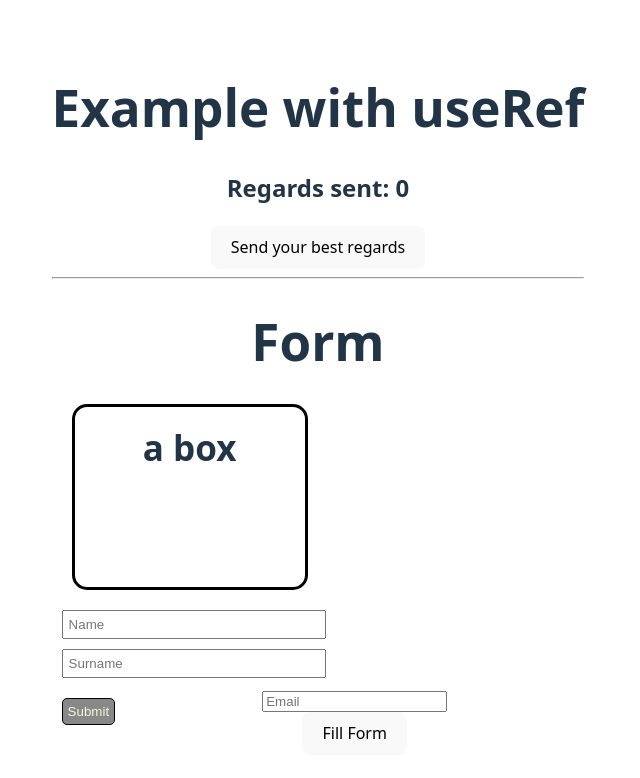
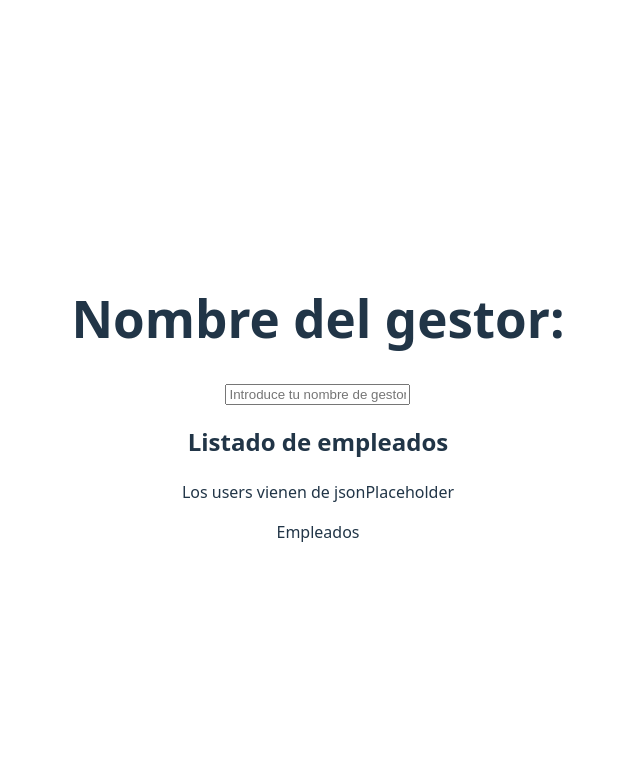
Before and after one commit to diegoesmfs/curso-react, a React (Vite) app in the folder proyecto-1-movie-night/: page / in a window 1280 px wide. Shown: the top 778 px of the page, without its empty margins (322-962 px from the left). Built offline with nearby package versions, Linux system fonts and the light colour scheme.

Commit message:
cositas para el useMemo

```diff
--- /dev/null
+++ b/proyecto-1-movie-night/components/Empleados.jsx
@@ -0,0 +1,27 @@
+import React from 'react'
+import { useEffect } from 'react';
+
+export const Empleados = React.memo(() => {
+
+    console.log("Se ha vuelto a renderizar empleados")
+
+    const getEmployes = async () => {
+
+        const url = 'https://reqres.in/api/users?page=2';
+        const request = await fetch(url);
+        const {data} = await request.json();
+
+        console.log(data);
+
+    }
+
+    useEffect(() => {
+
+
+
+    })
+
+    return (
+        <div>Empleados</div>
+    )
+})
--- a/proyecto-1-movie-night/components/Example.jsx
+++ /dev/null
@@ -1,38 +0,0 @@
-import React from 'react'
-import { useRef } from 'react';
-import { useEffect } from 'react';
-import { useState } from 'react'
-
-export const Example = () => {
-
-    const [quantity, setQuantity] = useState(0);
-    const regardsQueue = useRef(quantity);
-
-    useEffect(() => {
-        regardsQueue.current = quantity;
-        setTimeout(() =>{
-
-            console.log("Messages queue:" + regardsQueue.current );
-
-        }, 2000);
-
-    }, [quantity])
-
-    const sendRegards = (e) => {
-
-    setQuantity(quantity+1);
-
-    }
-
-  return (
-    <div>
-
-        <h1>Example with useRef</h1>
-
-        <h2>Regards sent: {quantity}</h2>
-
-        <button onClick={sendRegards}>Send your best regards</button>
-
-    </div>
-  )
-}
--- a/proyecto-1-movie-night/components/Form.jsx
+++ /dev/null
@@ -1,47 +0,0 @@
-import React from 'react'
-import { useRef } from 'react'
-
-export const Form = () => {
-
-    const nameInput = useRef();
-    const surnameInput = useRef();
-    const emailInput = useRef();
-    const myBox = useRef();
-
-    const showForm =(e) =>{
-
-        e.preventDefault();
-
-        console.log(nameInput.current.value);
-        console.log(surnameInput.current.value);
-        console.log(emailInput.current.value);
-
-        //the box
-
-        let { current: box} = myBox;
-
-        box.classList.add("change");
-        box.innerHTML = "FORM SENDED";
-
-    }
-
-  return (
-    <div>
-
-        <h1>Form</h1>
-
-        <div ref={myBox} className='my-box'>a box</div>
-
-        <form onSubmit={showForm}>
-
-            <input type="text" placeholder='Name' ref={nameInput}/>
-            <input type="text" placeholder='Surname' ref={surnameInput}/>
-            <input type="email" placeholder='Email' ref={emailInput}/>
-            <input type="submit" placeholder='send'/>
-        </form>
-
-        <button onClick={ () => {nameInput.current.select();}}>Fill Form</button>
-
-    </div>
-  )
-}
--- /dev/null
+++ b/proyecto-1-movie-night/components/Gestion.jsx
@@ -0,0 +1,40 @@
+import React from 'react';
+import { Empleados } from './Empleados';
+import { useState } from 'react';
+import { useRef } from 'react';
+import { useEffect } from 'react';
+
+export const Gestion = () => {
+
+    const [name, setName] = useState("");
+    const adminInput = useRef();
+    useEffect(() => {
+
+        console.log("La vista se ha renderizado");
+
+    })
+
+    const assignAdmin = e =>{
+
+        e.preventDefault();
+
+        let adminName = adminInput.current.value;
+
+        setName(adminName);
+
+    }
+
+  return (
+    <div>
+
+        <h1>Nombre del gestor: {name}</h1>
+
+        <input type="text" ref={adminInput} onChange={assignAdmin} placeholder='Introduce tu nombre de gestor'/>
+
+        <h2>Listado de empleados</h2>
+        <p>Los users vienen de jsonPlaceholder</p>
+        <Empleados></Empleados>
+
+    </div>
+  )
+}
--- a/proyecto-1-movie-night/src/App.jsx
+++ b/proyecto-1-movie-night/src/App.jsx
@@ -1,17 +1,11 @@
 import './App.css';
-import { Form } from '../components/Form';
-import { Example } from '../components/Example';
+import { Gestion } from '../components/Gestion';
 
 function App() {
 
   return (
     <div>
-
-      <Example />
-
-      <hr />
-
-      <Form />
+        <Gestion></Gestion>
     </div>
   )
 }
```
Also changed, not shown: 2 other files (tests, documents, lock files or other folders).
